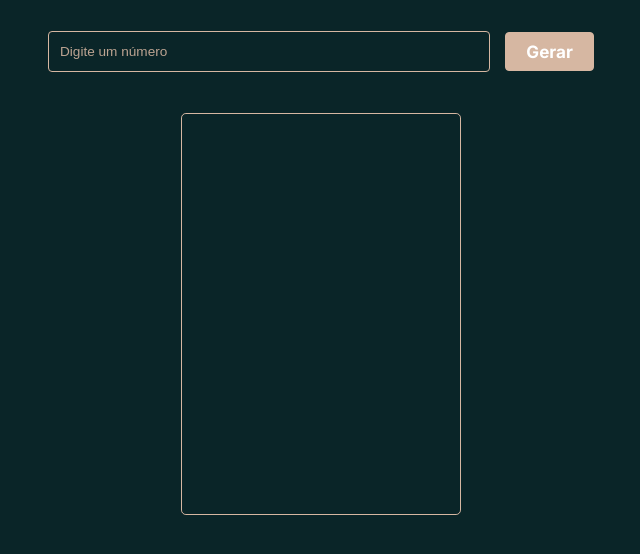
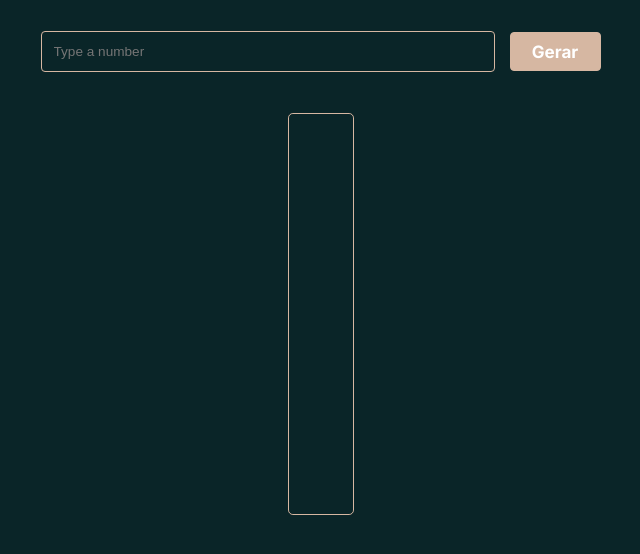
Before and after one commit to Catitop/multiplication-table, a plain HTML site: page index.html in a window 1280 px wide. Shown: the part 116-670 px from the top of the page, without its empty margins (319-959 px from the left). Drawn offline with Linux system fonts and the light colour scheme.

Commit message:
style: solved visual problems

```diff
--- a/index.html
+++ b/index.html
@@ -14,7 +14,7 @@
     <section class="all_items_section">
         <h1>Tabuada</h1>
         <div class="input_and_button_container">
-            <input type="text" class="input_number" onclick="inputValueDisappearance()" onfocusout="inputValueReappearance()">
+            <input placeholder="Type a number" type="text" class="input_number">
             <button onclick="tableResult()">Gerar</button>
         </div>
         <div class="results_container">
--- a/main.js
+++ b/main.js
@@ -9,19 +9,6 @@ const timesEight = document.querySelector(".times_eight")
 const timesNine = document.querySelector(".times_nine")
 const timesTen = document.querySelector(".times_ten")
 const inputNumber = document.querySelector(".input_number")
-inputNumber.setAttribute('value', 'Digite um número');
-
-function inputValueDisappearance() {
-    inputNumber.removeAttribute('value')
-}
-
-function inputValueReappearance() {
-    const { value } = inputNumber
-
-    if(value == '') {
-        inputNumber.setAttribute('value', 'Digite um número');
-    }
-}
 
 function tableResult() {
     var inputValue = inputNumber.value
--- a/style/main.css
+++ b/style/main.css
@@ -45,8 +45,6 @@ button {
     align-items: center;
     justify-content: center;
 
-    width: 34.1275rem;
-
     margin: auto;
     margin-top: 2.94rem;
 }
@@ -71,8 +69,6 @@ button {
 }
 
 .results_container {
-    width: 17.39731rem;
-    height: 33.875rem;
 
     display: flex;
     flex-direction: column;
@@ -91,8 +87,7 @@ button {
 
     gap: 0.63rem;
 
-    width: 11.9375rem;
-    height: 29.11288rem;
+    padding: 2rem 2rem;
 }
 
 .results_texts span {
```
